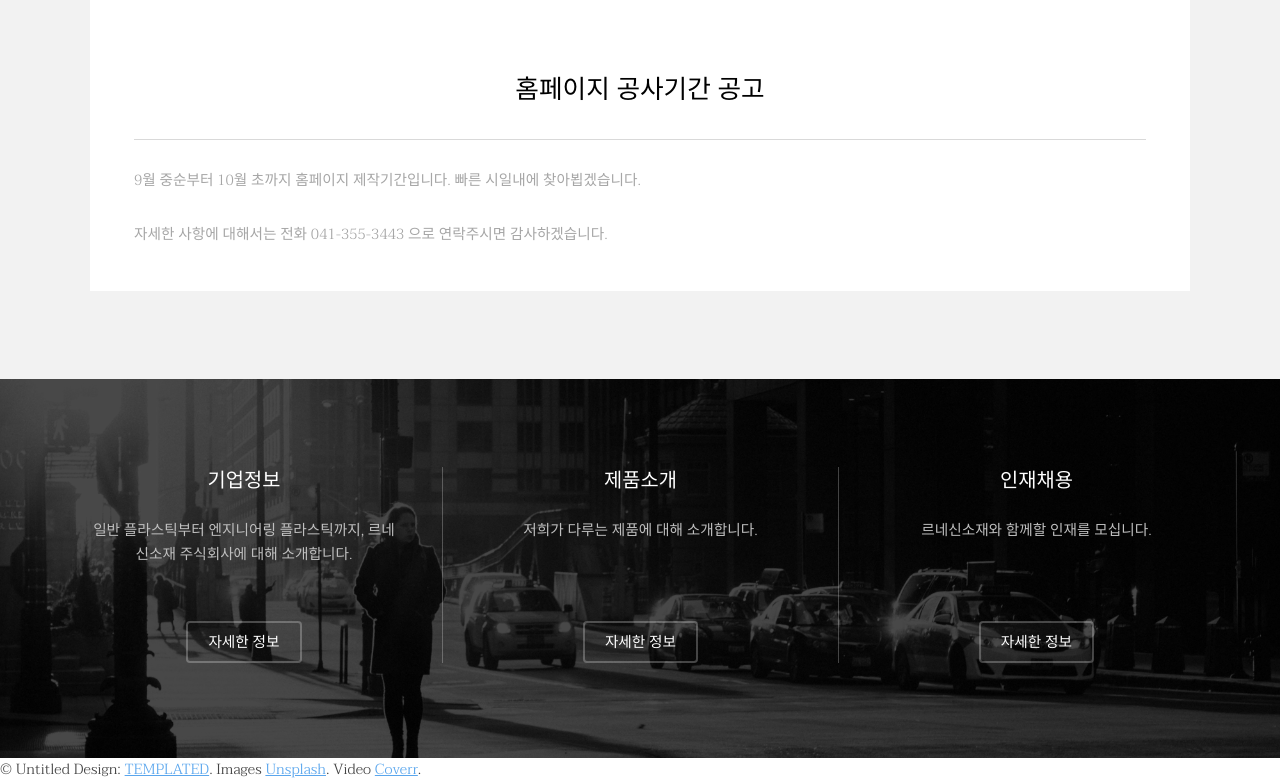
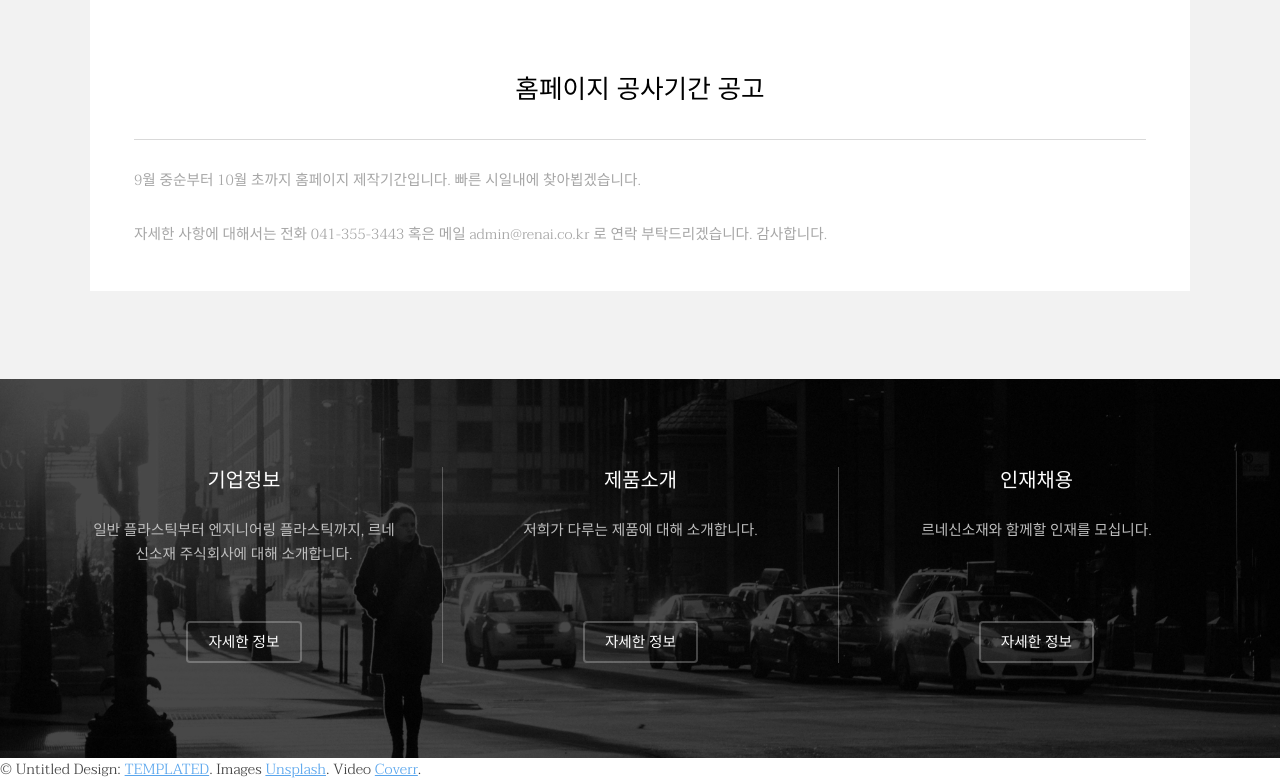
Before and after one commit to cheriesyoon/renai, a plain HTML site: page index.html in a window 1280 px wide. Shown: the part 1218-2000 px from the top of the page. Drawn offline with Linux system fonts and the light colour scheme.

Commit message:
Add files via upload

```diff
--- a/index.html
+++ b/index.html
@@ -57,7 +57,7 @@
 								</header>
 								<hr />
 								<p>9월 중순부터 10월 초까지 홈페이지 제작기간입니다. 빠른 시일내에 찾아뵙겠습니다.</p>
-								<p>자세한 사항에 대해서는 전화 041-355-3443 으로 연락주시면 감사하겠습니다.</p>
+								<p>자세한 사항에 대해서는 전화 041-355-3443 혹은 메일 admin@renai.co.kr 로 연락 부탁드리겠습니다. 감사합니다.</p>
 							</div>
 						</div>
 					</div>
```
